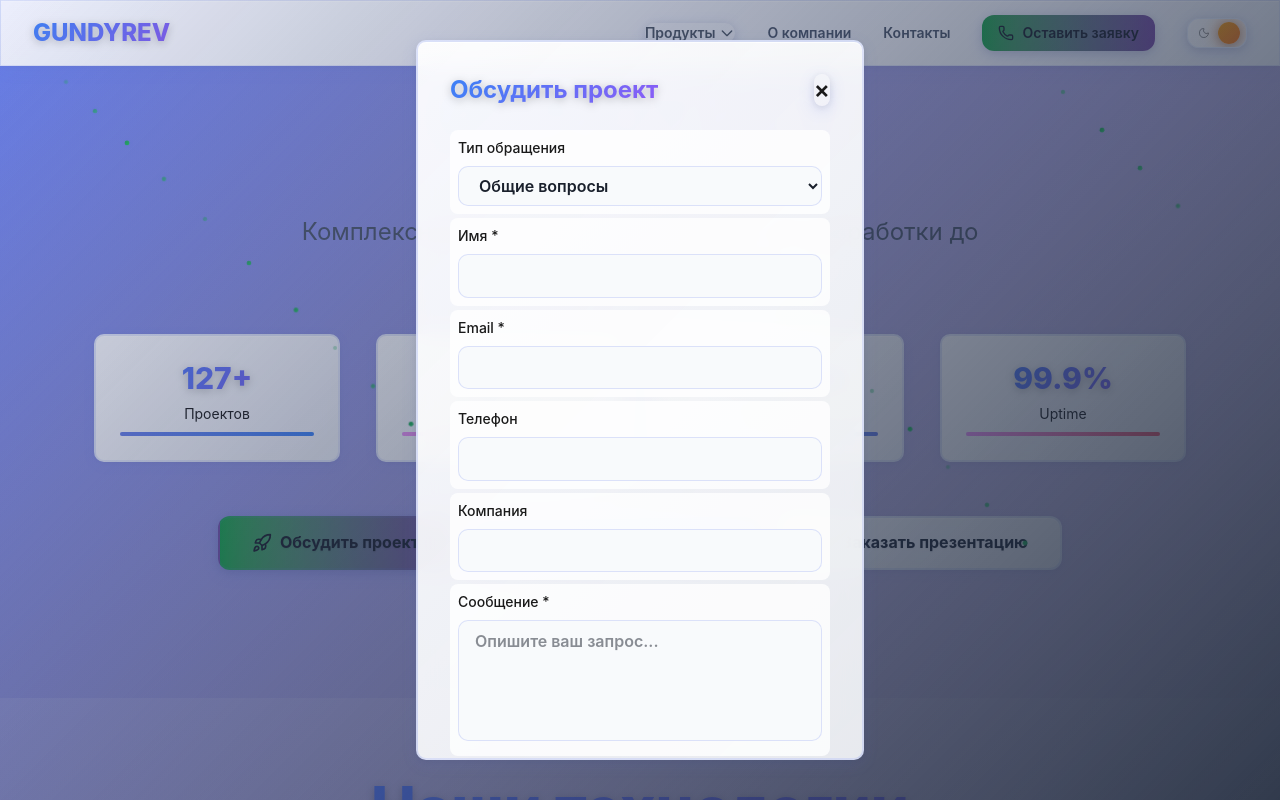
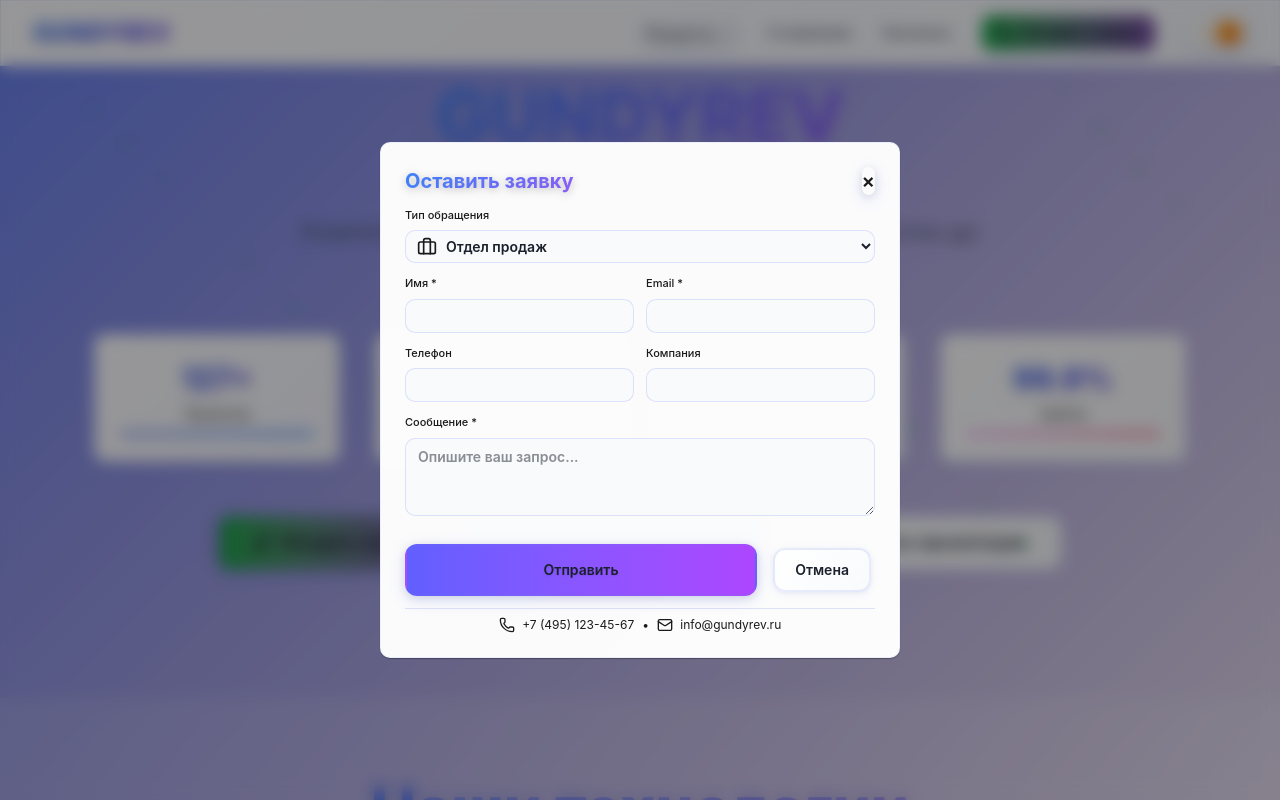
Before and after one commit to BivekiGroup/gundyrev, a Next.js app: page / in a window 1280 px wide. Both pictures are taken after a click on the button "Обсудить проект". Shown: the top 800 px of the page. Built offline with nearby package versions, Linux system fonts and the light colour scheme.

Commit message:
UI: update footers to 2025; fix <option> SVG; move contact modal to homepage via query param; dim/blur modal overlays; reduce modal size; fix Products dropdown hover; compact grid modals on Secure‑T; remove internal scroll

```diff
--- a/src/app/about/page.tsx
+++ b/src/app/about/page.tsx
@@ -1126,7 +1126,7 @@ export default function About() {
             <span className="text-3xl font-bold gradient-text">GUNDYREV</span>
           </div>
           <p className="text-gray-400 mb-4">
-            © 2024 GUNDYREV. Все права защищены.
+            © 2025 GUNDYREV. Все права защищены.
           </p>
           <p className="text-gray-500 text-sm">
             Ваш надежный IT-партнер для решения любых технологических задач
--- a/src/app/components/ContactModal.tsx
+++ b/src/app/components/ContactModal.tsx
@@ -27,7 +27,6 @@ export default function ContactModal({ isOpen, onClose, defaultType = 'general',
     message: ''
   });
 
-
   const contactTypes = [
     { id: 'general', label: 'Общие вопросы', icon: <MessageCircle className="w-5 h-5" /> },
     { id: 'sales', label: 'Отдел продаж', icon: <Briefcase className="w-5 h-5" /> },
@@ -35,6 +34,8 @@ export default function ContactModal({ isOpen, onClose, defaultType = 'general',
     { id: 'development', label: 'Разработка', icon: <Settings className="w-5 h-5" /> },
     { id: 'consultation', label: 'Консультация', icon: <Lightbulb className="w-5 h-5" /> },
   ];
+
+  const selectedType = contactTypes.find(t => t.id === formData.type);
 
   const handleInputChange = (e: React.ChangeEvent<HTMLInputElement | HTMLTextAreaElement | HTMLSelectElement>) => {
     const { name, value } = e.target;
@@ -54,130 +55,111 @@ export default function ContactModal({ isOpen, onClose, defaultType = 'general',
   if (!isOpen) return null;
 
   return (
-    <div className="fixed inset-0 bg-black bg-opacity-50 flex items-center justify-center z-50 p-4">
-      <div className="glass-effect rounded-lg p-8 max-w-md w-full max-h-[90vh] overflow-y-auto animate-slide-in-up">
-        <div className="flex justify-between items-center mb-6">
-          <h3 className="text-2xl font-bold gradient-text">{title}</h3>
+    <div className="fixed inset-0 bg-black/40 backdrop-blur-sm flex items-center justify-center z-50 p-4">
+      <div className="glass-effect rounded-lg p-6 w-[520px] max-w-[92vw] animate-slide-in-up">
+        <div className="flex justify-between items-center mb-3">
+          <h3 className="text-xl font-bold gradient-text">{title}</h3>
           <button
             onClick={onClose}
-            className="text-gray-400 hover:text-white text-2xl transition-colors duration-200 hover:rotate-90 transform"
+            className="text-gray-400 hover:text-white text-xl transition-colors duration-200 hover:rotate-90 transform"
           >
             ×
           </button>
         </div>
-
-        <form onSubmit={handleSubmit} className="space-y-4">
-          <div>
-            <label className="block text-sm font-medium text-gray-300 mb-2">
-              Тип обращения
-            </label>
+        <form onSubmit={handleSubmit} className="grid grid-cols-2 gap-3">
+          <div className="col-span-2">
+            <label className="block text-[11px] font-medium text-gray-300 mb-1.5">Тип обращения</label>
+            <div className="relative">
+              <div className="pointer-events-none absolute inset-y-0 left-3 flex items-center text-gray-400">
+                {selectedType?.icon}
+              </div>
               <select
                 name="type"
                 value={formData.type}
                 onChange={handleInputChange}
-              className="w-full px-4 py-2 bg-gray-800 border border-gray-600 rounded-lg text-white focus:outline-none focus:border-green-400 transition-colors duration-200"
+                className="w-full pl-9 pr-3 py-1.5 bg-gray-800 border border-gray-600 rounded-lg text-white focus:outline-none focus:border-green-400 transition-colors duration-200 text-sm"
                 required
               >
                 {contactTypes.map(type => (
-                <option key={type.id} value={type.id}>
-                  {type.icon} {type.label}
-                </option>
+                  <option key={type.id} value={type.id}>{type.label}</option>
                 ))}
               </select>
             </div>
+          </div>
 
           <div>
-            <label className="block text-sm font-medium text-gray-300 mb-2">
-              Имя *
-            </label>
+            <label className="block text-[11px] font-medium text-gray-300 mb-1.5">Имя *</label>
             <input
               type="text"
               name="name"
               value={formData.name}
               onChange={handleInputChange}
-              className="w-full px-4 py-2 bg-gray-800 border border-gray-600 rounded-lg text-white focus:outline-none focus:border-green-400 transition-colors duration-200"
+              className="w-full px-3 py-1.5 bg-gray-800 border border-gray-600 rounded-lg text-white focus:outline-none focus:border-green-400 transition-colors duration-200 text-sm"
               required
             />
           </div>
 
           <div>
-            <label className="block text-sm font-medium text-gray-300 mb-2">
-              Email *
-            </label>
+            <label className="block text-[11px] font-medium text-gray-300 mb-1.5">Email *</label>
             <input
               type="email"
               name="email"
               value={formData.email}
               onChange={handleInputChange}
-              className="w-full px-4 py-2 bg-gray-800 border border-gray-600 rounded-lg text-white focus:outline-none focus:border-green-400 transition-colors duration-200"
+              className="w-full px-3 py-1.5 bg-gray-800 border border-gray-600 rounded-lg text-white focus:outline-none focus:border-green-400 transition-colors duration-200 text-sm"
               required
             />
           </div>
 
           <div>
-            <label className="block text-sm font-medium text-gray-300 mb-2">
-              Телефон
-            </label>
+            <label className="block text-[11px] font-medium text-gray-300 mb-1.5">Телефон</label>
             <input
               type="tel"
               name="phone"
               value={formData.phone}
               onChange={handleInputChange}
-              className="w-full px-4 py-2 bg-gray-800 border border-gray-600 rounded-lg text-white focus:outline-none focus:border-green-400 transition-colors duration-200"
+              className="w-full px-3 py-1.5 bg-gray-800 border border-gray-600 rounded-lg text-white focus:outline-none focus:border-green-400 transition-colors duration-200 text-sm"
             />
           </div>
 
           <div>
-            <label className="block text-sm font-medium text-gray-300 mb-2">
-              Компания
-            </label>
+            <label className="block text-[11px] font-medium text-gray-300 mb-1.5">Компания</label>
             <input
               type="text"
               name="company"
               value={formData.company}
               onChange={handleInputChange}
-              className="w-full px-4 py-2 bg-gray-800 border border-gray-600 rounded-lg text-white focus:outline-none focus:border-green-400 transition-colors duration-200"
+              className="w-full px-3 py-1.5 bg-gray-800 border border-gray-600 rounded-lg text-white focus:outline-none focus:border-green-400 transition-colors duration-200 text-sm"
             />
           </div>
 
-          <div>
-            <label className="block text-sm font-medium text-gray-300 mb-2">
-              Сообщение *
-            </label>
+          <div className="col-span-2">
+            <label className="block text-[11px] font-medium text-gray-300 mb-1.5">Сообщение *</label>
             <textarea
               name="message"
               value={formData.message}
               onChange={handleInputChange}
-              rows={4}
-              className="w-full px-4 py-2 bg-gray-800 border border-gray-600 rounded-lg text-white focus:outline-none focus:border-green-400 resize-none transition-colors duration-200"
+              rows={3}
+              className="w-full px-3 py-2 bg-gray-800 border border-gray-600 rounded-lg text-white focus:outline-none focus:border-green-400 transition-colors duration-200 text-sm"
               placeholder="Опишите ваш запрос..."
               required
             ></textarea>
           </div>
 
-          <div className="flex space-x-3 pt-4">
-            <button
-              type="submit"
-              className="flex-1 px-6 py-3 bg-gradient-to-r from-indigo-500 to-purple-500 text-white font-semibold rounded-lg hover-glow transition-all duration-300 hover:scale-105"
-            >
+          <div className="col-span-2 flex space-x-3 pt-2">
+            <button type="submit" className="flex-1 px-5 py-2.5 bg-gradient-to-r from-indigo-500 to-purple-500 text-white font-semibold rounded-lg hover-glow transition-all duration-300 hover:scale-105 text-sm">
               Отправить
             </button>
-            <button
-              type="button"
-              onClick={onClose}
-              className="px-6 py-3 glass-effect text-gray-300 font-semibold rounded-lg hover:bg-white/10 transition-all duration-300"
-            >
+            <button type="button" onClick={onClose} className="px-5 py-2.5 glass-effect text-gray-300 font-semibold rounded-lg hover:bg-white/10 transition-all duration-300 text-sm">
               Отмена
             </button>
           </div>
         </form>
 
-        <div className="mt-6 pt-4 border-t border-gray-600/20">
-          <p className="text-sm text-gray-400 text-center">
-            Или свяжитесь с нами напрямую:
-            <br />
+        <div className="mt-3 pt-2 border-t border-gray-600/20 text-center">
+          <p className="text-xs text-gray-400">
             <Phone className="w-4 h-4 inline mr-1" /> <a href="tel:+74951234567" className="text-green-400 hover:text-green-300">+7 (495) 123-45-67</a>
-            <br />
+            <span className="mx-2 text-gray-600">•</span>
             <Mail className="w-4 h-4 inline mr-1" /> <a href="mailto:info@gundyrev.ru" className="text-green-400 hover:text-green-300">info@gundyrev.ru</a>
           </p>
         </div>
--- a/src/app/components/Footer.tsx
+++ b/src/app/components/Footer.tsx
@@ -234,7 +234,7 @@ export default function Footer() {
           <div className="border-t border-gray-700 pt-6">
             <div className="flex flex-col md:flex-row justify-between items-center">
               <div className="text-gray-400 text-sm mb-4 md:mb-0">
-                © 2024 ООО &quot;ГУНДЫРЕВ&quot;. Все права защищены.
+                © 2025 ООО &quot;ГУНДЫРЕВ&quot;. Все права защищены.
               </div>
 
               <div className="flex space-x-6 text-sm">
--- a/src/app/components/Navigation.tsx
+++ b/src/app/components/Navigation.tsx
@@ -1,7 +1,7 @@
 'use client';
 
 import Link from 'next/link';
-import { useState } from 'react';
+import { useState, useRef } from 'react';
 import {
   Shield,
   Settings,
@@ -13,12 +13,12 @@ import {
   Sun
 } from 'lucide-react';
 import { useTheme } from '../contexts/ThemeContext';
-import ContactModal from './ContactModal';
 
 export default function Navigation() {
   const [isMenuOpen, setIsMenuOpen] = useState(false);
   const [isProductsOpen, setIsProductsOpen] = useState(false);
-  const [isContactModalOpen, setIsContactModalOpen] = useState(false);
+  const closeProductsTimer = useRef<ReturnType<typeof setTimeout> | null>(null);
+  // Модалка перемещена на главную страницу; открываем её через переход на /?contact=open
   const { theme, toggleTheme } = useTheme();
 
   const productItems = [
@@ -62,9 +62,18 @@ export default function Navigation() {
           <div className="hidden md:flex items-center space-x-8">
             {/* Продукты с выпадающим меню */}
             <div
-              className="relative group"
-              onMouseEnter={() => setIsProductsOpen(true)}
-              onMouseLeave={() => setIsProductsOpen(false)}
+              className="relative"
+              onMouseEnter={() => {
+                if (closeProductsTimer.current) {
+                  clearTimeout(closeProductsTimer.current);
+                  closeProductsTimer.current = null;
+                }
+                setIsProductsOpen(true);
+              }}
+              onMouseLeave={() => {
+                // Небольшая задержка, чтобы не пропадало при переходе курсора
+                closeProductsTimer.current = setTimeout(() => setIsProductsOpen(false), 150);
+              }}
             >
               <button className="text-gray-300 hover:text-white transition-colors duration-200 text-sm font-medium flex items-center space-x-1">
                 <span>Продукты</span>
@@ -75,7 +84,7 @@ export default function Navigation() {
 
               {/* Улучшенное выпадающее меню с категориями */}
               {isProductsOpen && (
-                <div className="absolute top-full left-0 mt-2 w-80 glass-effect rounded-lg shadow-lg border border-gray-600/20 overflow-hidden dropdown-menu">
+                <div className="absolute top-full left-0 w-80 glass-effect rounded-lg shadow-lg border border-gray-600/20 overflow-hidden dropdown-menu z-50">
                   <div className="py-2">
                     {productItems.map((category, categoryIndex) => (
                       <div key={category.category} className={categoryIndex > 0 ? 'border-t border-gray-600/20 mt-2 pt-2' : ''}>
@@ -120,13 +129,13 @@ export default function Navigation() {
             ))}
 
             {/* Кнопка "Оставить заявку" */}
-            <button
-              onClick={() => setIsContactModalOpen(true)}
+            <Link
+              href="/?contact=open"
               className="bg-gradient-to-r from-green-500 to-emerald-500 text-white px-4 py-2 rounded-lg font-medium text-sm hover:from-green-600 hover:to-emerald-600 transition-all duration-200 hover:scale-105 shadow-lg hover:shadow-xl flex items-center gap-2"
             >
               <Phone className="w-4 h-4" />
               Оставить заявку
-            </button>
+            </Link>
 
             {/* Улучшенный переключатель темы */}
             <div className="flex items-center space-x-3">
@@ -153,12 +162,13 @@ export default function Navigation() {
           {/* Mobile Menu Button */}
           <div className="md:hidden flex items-center space-x-3">
             {/* Мобильная кнопка "Оставить заявку" */}
-            <button
-              onClick={() => setIsContactModalOpen(true)}
+            <Link
+              href="/?contact=open"
+              onClick={() => setIsMenuOpen(false)}
               className="bg-gradient-to-r from-green-500 to-emerald-500 text-white px-3 py-1.5 rounded-md font-medium text-xs hover:from-green-600 hover:to-emerald-600 transition-all duration-200"
             >
               <Phone className="w-4 h-4" />
-            </button>
+            </Link>
 
             {/* Мобильный переключатель темы */}
             <button
@@ -235,29 +245,21 @@ export default function Navigation() {
                 ))}
 
                 {/* Кнопка "Оставить заявку" в мобильном меню */}
-                <button
-                  onClick={() => {
-                    setIsContactModalOpen(true);
-                    setIsMenuOpen(false);
-                  }}
+                <Link
+                  href="/?contact=open"
+                  onClick={() => setIsMenuOpen(false)}
                   className="w-full text-left px-3 py-2 bg-gradient-to-r from-green-500 to-emerald-500 text-white font-medium rounded-md hover:from-green-600 hover:to-emerald-600 transition-all duration-200 mt-2 flex items-center gap-2"
                 >
                   <Phone className="w-4 h-4" />
                   Оставить заявку
-                </button>
+                </Link>
               </div>
             </div>
           </div>
         )}
       </div>
 
-      {/* Модальное окно контактов */}
-      <ContactModal
-        isOpen={isContactModalOpen}
-        onClose={() => setIsContactModalOpen(false)}
-        defaultType="sales"
-        title="Оставить заявку"
-      />
+      {/* Модалка перенесена на главную страницу */}
     </nav>
   );
 }
--- a/src/app/development/page.tsx
+++ b/src/app/development/page.tsx
@@ -340,7 +340,7 @@ export default function Development() {
             <span className="text-3xl font-bold gradient-text">GUNDYREV</span>
           </div>
           <p className="text-gray-400 mb-4">
-            © 2024 GUNDYREV. Все права защищены.
+            © 2025 GUNDYREV. Все права защищены.
           </p>
           <p className="text-gray-500 text-sm">
             Разработка программного обеспечения любой сложности
--- a/src/app/drweb/page.tsx
+++ b/src/app/drweb/page.tsx
@@ -719,7 +719,7 @@ export default function DrWeb() {
             <span className="text-3xl font-bold gradient-text">GUNDYREV</span>
           </div>
           <p className="text-gray-400 mb-4">
-            © 2024 GUNDYREV. Официальный партнер Dr.Web.
+            © 2025 GUNDYREV. Официальный партнер Dr.Web.
           </p>
           <p className="text-gray-500 text-sm">
             Dr.Web — надежная антивирусная защита
--- a/src/app/electronics/page.tsx
+++ b/src/app/electronics/page.tsx
@@ -746,7 +746,7 @@ export default function Electronics() {
             <span className="text-3xl font-bold gradient-text">GUNDYREV</span>
           </div>
           <p className="text-gray-400 mb-4">
-            © 2024 GUNDYREV. Все права защищены.
+            © 2025 GUNDYREV. Все права защищены.
           </p>
           <p className="text-gray-500 text-sm">
             Поставка электроники для бизнеса и государственных организаций
--- a/src/app/page.tsx
+++ b/src/app/page.tsx
@@ -1,6 +1,7 @@
 'use client';
 
 import { useState, useEffect } from 'react';
+import { useSearchParams, useRouter } from 'next/navigation';
 import {
   Rocket,
   Lightbulb,
@@ -41,6 +42,8 @@ export default function Home() {
 
   const [mousePosition, setMousePosition] = useState({ x: 0, y: 0 });
   const [isContactModalOpen, setIsContactModalOpen] = useState(false);
+  const searchParams = useSearchParams();
+  const router = useRouter();
 
   // Инициализация
   useEffect(() => {
@@ -75,6 +78,16 @@ export default function Home() {
 
     return () => clearInterval(interval);
   }, [mounted]);
+
+  // Открытие модального окна при переходе с параметром ?contact=open
+  useEffect(() => {
+    const contact = searchParams.get('contact');
+    if (contact === 'open') {
+      setIsContactModalOpen(true);
+      // Очистим параметр чтобы избежать повторного открытия при навигации назад
+      router.replace('/', { scroll: false });
+    }
+  }, [searchParams, router]);
 
   const codeExamples = [
     {
@@ -1068,17 +1081,17 @@ model.compile(optimizer='adam', loss='sparse_categorical_crossentropy')`
       <footer className="border-t border-gray-800 py-8">
         <div className="max-w-6xl mx-auto px-6 text-center">
           <p className="text-gray-400">
-            © 2024 GUNDYREV. Все права защищены.
+            © 2025 GUNDYREV. Все права защищены.
           </p>
         </div>
       </footer>
 
-      {/* Contact Modal */}
+      {/* Contact Modal (на главной) */}
       <ContactModal
         isOpen={isContactModalOpen}
         onClose={() => setIsContactModalOpen(false)}
-        defaultType="general"
-        title="Обсудить проект"
+        defaultType="sales"
+        title="Оставить заявку"
       />
     </div>
   );
--- a/src/app/secure-t/documentation/page.tsx
+++ b/src/app/secure-t/documentation/page.tsx
@@ -255,7 +255,7 @@ export default function SecureTDocumentation() {
             <span className="text-3xl font-bold gradient-text">GUNDYREV</span>
           </div>
           <p className="text-gray-400 mb-4">
-            © 2024 GUNDYREV. Все права защищены.
+            © 2025 GUNDYREV. Все права защищены.
           </p>
           <p className="text-gray-500 text-sm">
             Документация системы информационной безопасности SECURE-T
--- a/src/app/solovey/page.tsx
+++ b/src/app/solovey/page.tsx
@@ -872,7 +872,7 @@ export default function Solovey() {
             <span className="text-3xl font-bold gradient-text">GUNDYREV</span>
           </div>
           <p className="text-gray-400 mb-4">
-            © 2024 GUNDYREV. Все права защищены.
+            © 2025 GUNDYREV. Все права защищены.
           </p>
           <p className="text-gray-500 text-sm">
             Соловей — профессиональная платформа видеосвязи
```
Also changed, not shown: src/app/secure-t/page.tsx (+57 -57 lines). Lines whose indentation alone changed are shown as unchanged.
